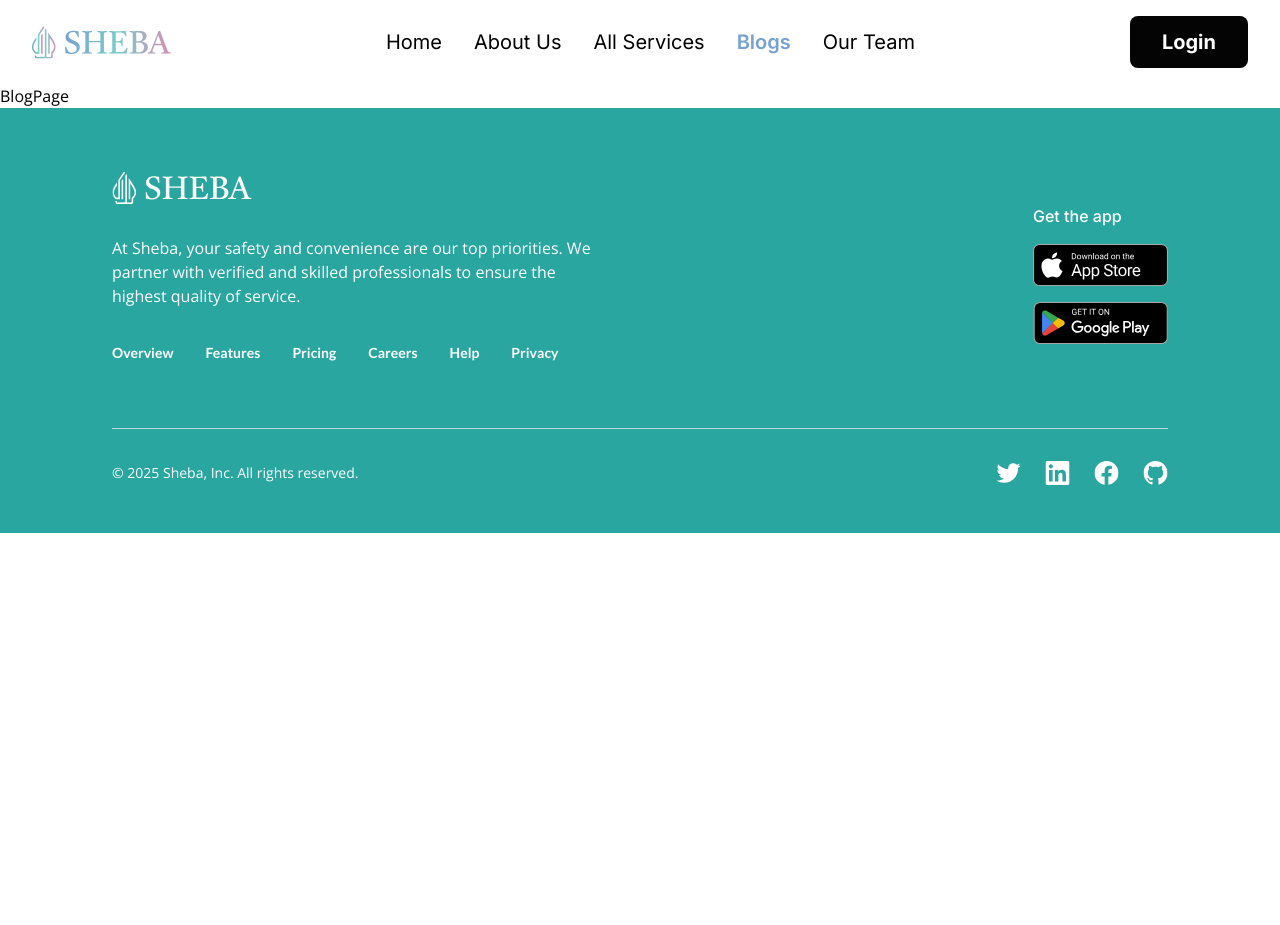
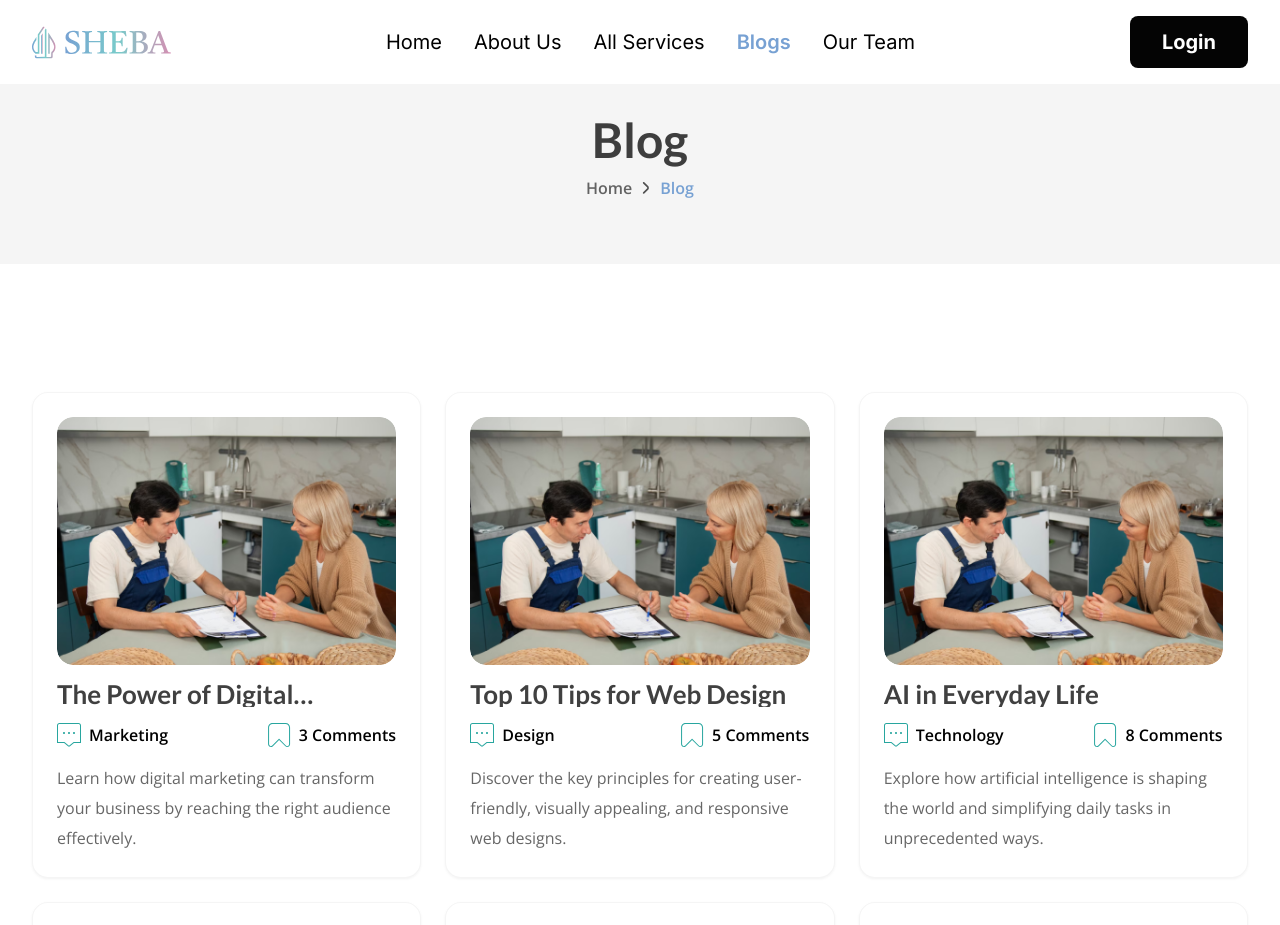
Before and after one commit to Biplob17h/AdhunikBD_NEXT, a Next.js app: page /blog in a window 1280 px wide. Shown: the top 925 px of the page. Before the commit the page ends 800 px from the top, so only its background shows below. Built offline with nearby package versions, Linux system fonts and the light colour scheme.

Commit message:
feat(BlogPage): implement BlogListSection and BlogCard components for enhanced blog presentation

```diff
--- a/src/app/blog/page.jsx
+++ b/src/app/blog/page.jsx
@@ -1,5 +1,15 @@
+import BlogListSection from "@/components/screens/blog/blogs";
+import AdsBannerSection from "@/components/screens/home/app-ads";
+import HeaderSection from "@/components/shared/header";
+
 const BlogPage = () => {
-  return <div>BlogPage</div>;
+  return (
+    <>
+      <HeaderSection title="Blog" links={["Home", "Blog"]} />
+      <BlogListSection />
+      <AdsBannerSection />
+    </>
+  );
 };
 
 export default BlogPage;
--- /dev/null
+++ b/src/components/screens/blog/blog.jsx
@@ -0,0 +1,38 @@
+import { BookmarkIcon, CommentIcon } from "@/components/ui/svgs";
+import Link from "next/link";
+
+const BlogCard = ({ blog }) => {
+  const { id, image, title, description, category, comments } = blog;
+  return (
+    <Link
+      href={`/blog/${id}`}
+      className="group relative space-y-4 rounded-2xl border border-black/[0.04] bg-white p-6 drop-shadow-sm"
+    >
+      <div className="overflow-hidden rounded-2xl">
+        <img
+          src={image}
+          alt={title}
+          className="w-full rounded-2xl object-cover transition-all duration-300 ease-in-out group-hover:scale-105"
+        />
+      </div>
+      <div className="max-w-[339px] space-y-4">
+        <h3 className="line-clamp-1 text-2xl font-bold text-black/75 transition-all duration-300 ease-in-out group-hover:text-primary xl:text-[26px] xl:leading-none">
+          {title}
+        </h3>
+        <div className="flex flex-wrap items-center justify-between gap-1">
+          <div className="flex items-center gap-2">
+            <BookmarkIcon />
+            <span className="font-semibold">{category}</span>
+          </div>
+          <div className="flex items-center gap-2">
+            <CommentIcon />
+            <span className="font-semibold">{comments} Comments</span>
+          </div>
+        </div>
+        <p className="text-base leading-[30px] text-black/60">{description}</p>
+      </div>
+    </Link>
+  );
+};
+
+export default BlogCard;
--- /dev/null
+++ b/src/components/screens/blog/blogs.jsx
@@ -0,0 +1,18 @@
+import { blogs } from "@/data/blogs.data";
+import BlogCard from "./blog";
+
+const BlogListSection = () => {
+  return (
+    <section className="py-16 xl:py-32">
+      <div className="container_fluid">
+        <div className="grid grid-cols-1 gap-6 lg:grid-cols-2 xl:grid-cols-3">
+          {blogs.map((blog) => (
+            <BlogCard key={blog.id} blog={blog} />
+          ))}
+        </div>
+      </div>
+    </section>
+  );
+};
+
+export default BlogListSection;
--- a/src/components/ui/svgs.jsx
+++ b/src/components/ui/svgs.jsx
@@ -169,3 +169,51 @@ export const GithubIcon = () => {
     </svg>
   );
 };
+
+export const BookmarkIcon = () => {
+  return (
+    <svg
+      width={24}
+      height={24}
+      viewBox="0 0 24 24"
+      fill="none"
+      xmlns="http://www.w3.org/2000/svg"
+    >
+      <g clipPath="url(#clip0_307_656)">
+        <path
+          d="M13 10C13 10.2652 12.8946 10.5196 12.7071 10.7071C12.5196 10.8946 12.2652 11 12 11C11.7348 11 11.4804 10.8946 11.2929 10.7071C11.1054 10.5196 11 10.2652 11 10C11 9.73478 11.1054 9.48043 11.2929 9.29289C11.4804 9.10536 11.7348 9 12 9C12.2652 9 12.5196 9.10536 12.7071 9.29289C12.8946 9.48043 13 9.73478 13 10ZM17 9C16.7348 9 16.4804 9.10536 16.2929 9.29289C16.1054 9.48043 16 9.73478 16 10C16 10.2652 16.1054 10.5196 16.2929 10.7071C16.4804 10.8946 16.7348 11 17 11C17.2652 11 17.5196 10.8946 17.7071 10.7071C17.8946 10.5196 18 10.2652 18 10C18 9.73478 17.8946 9.48043 17.7071 9.29289C17.5196 9.10536 17.2652 9 17 9ZM7 9C6.73478 9 6.48043 9.10536 6.29289 9.29289C6.10536 9.48043 6 9.73478 6 10C6 10.2652 6.10536 10.5196 6.29289 10.7071C6.48043 10.8946 6.73478 11 7 11C7.26522 11 7.51957 10.8946 7.70711 10.7071C7.89464 10.5196 8 10.2652 8 10C8 9.73478 7.89464 9.48043 7.70711 9.29289C7.51957 9.10536 7.26522 9 7 9ZM24 2.5V20H16.968L12.983 23.295C12.7132 23.5335 12.3651 23.6645 12.005 23.663C11.649 23.663 11.289 23.537 11.004 23.284L7.106 20H0V2.5C0 1.122 1.121 0 2.5 0H21.5C22.879 0 24 1.122 24 2.5ZM23 2.5C23 1.673 22.327 1 21.5 1H2.5C1.673 1 1 1.673 1 2.5V19H7.471L11.659 22.527C11.7504 22.6115 11.87 22.6591 11.9945 22.6606C12.119 22.6621 12.2396 22.6173 12.333 22.535L16.609 18.999H23.001L23 2.5Z"
+          fill="#28A69F"
+        />
+      </g>
+      <defs>
+        <clipPath id="clip0_307_656">
+          <rect width={24} height={24} fill="white" />
+        </clipPath>
+      </defs>
+    </svg>
+  );
+};
+
+export const CommentIcon = () => {
+  return (
+    <svg
+      width={24}
+      height={24}
+      viewBox="0 0 24 24"
+      fill="none"
+      xmlns="http://www.w3.org/2000/svg"
+    >
+      <g clipPath="url(#clip0_307_641)">
+        <path
+          d="M18.57 0H5.577C4.38393 0.00132343 3.24011 0.475854 2.39648 1.31948C1.55285 2.16311 1.07832 3.30693 1.077 4.5V20.985C1.077 22.188 1.936 23.467 2.992 23.836C3.4936 24.014 4.03553 24.0456 4.55439 23.9269C5.07326 23.8083 5.54762 23.5443 5.922 23.166L12.073 17.047L18.153 23.095C18.96 23.899 20.135 24.193 21.15 23.838C21.7123 23.6491 22.2006 23.2876 22.5453 22.805C22.8901 22.3223 23.0737 21.7431 23.07 21.15V4.5C23.07 2.019 21.051 0 18.57 0ZM22.07 21.15C22.07 21.957 21.591 22.626 20.821 22.893C20.166 23.122 19.397 22.92 18.858 22.385L12.425 15.987C12.3311 15.8944 12.2044 15.8424 12.0725 15.8424C11.9406 15.8424 11.8139 15.8944 11.72 15.987L5.216 22.458C4.97528 22.7049 4.66855 22.8771 4.3325 22.9543C3.99644 23.0314 3.64528 23.0102 3.321 22.893C2.67 22.665 2.077 21.756 2.077 20.986V4.5C2.077 2.57 3.647 1 5.577 1H18.57C20.5 1 22.07 2.57 22.07 4.5V21.15Z"
+          fill="#28A69F"
+        />
+      </g>
+      <defs>
+        <clipPath id="clip0_307_641">
+          <rect width={24} height={24} fill="white" />
+        </clipPath>
+      </defs>
+    </svg>
+  );
+};
--- /dev/null
+++ b/src/data/blogs.data.js
@@ -0,0 +1,56 @@
+export const blogs = [
+  {
+    id: 1,
+    image: "/images/blog/blog1.png",
+    title: "The Power of Digital Marketing",
+    description:
+      "Learn how digital marketing can transform your business by reaching the right audience effectively.",
+    category: "Marketing",
+    comments: 3,
+  },
+  {
+    id: 2,
+    image: "/images/blog/blog1.png",
+    title: "Top 10 Tips for Web Design",
+    description:
+      "Discover the key principles for creating user-friendly, visually appealing, and responsive web designs.",
+    category: "Design",
+    comments: 5,
+  },
+  {
+    id: 3,
+    image: "/images/blog/blog1.png",
+    title: "AI in Everyday Life",
+    description:
+      "Explore how artificial intelligence is shaping the world and simplifying daily tasks in unprecedented ways.",
+    category: "Technology",
+    comments: 8,
+  },
+  {
+    id: 4,
+    image: "/images/blog/blog1.png",
+    title: "Sustainable Business Practices",
+    description:
+      "Understand the importance of sustainability in business and how to incorporate eco-friendly strategies.",
+    category: "Business",
+    comments: 4,
+  },
+  {
+    id: 5,
+    image: "/images/blog/blog1.png",
+    title: "Mastering SEO in 2025",
+    description:
+      "Stay ahead of the competition with the latest SEO trends and techniques to rank higher on search engines.",
+    category: "SEO",
+    comments: 6,
+  },
+  {
+    id: 6,
+    image: "/images/blog/blog1.png",
+    title: "The Future of Remote Work",
+    description:
+      "Discover how remote work is evolving and the tools you need to stay productive and connected.",
+    category: "Workplace",
+    comments: 9,
+  },
+];
```
Also changed, not shown: public/images/blog/blog1.png (added).
